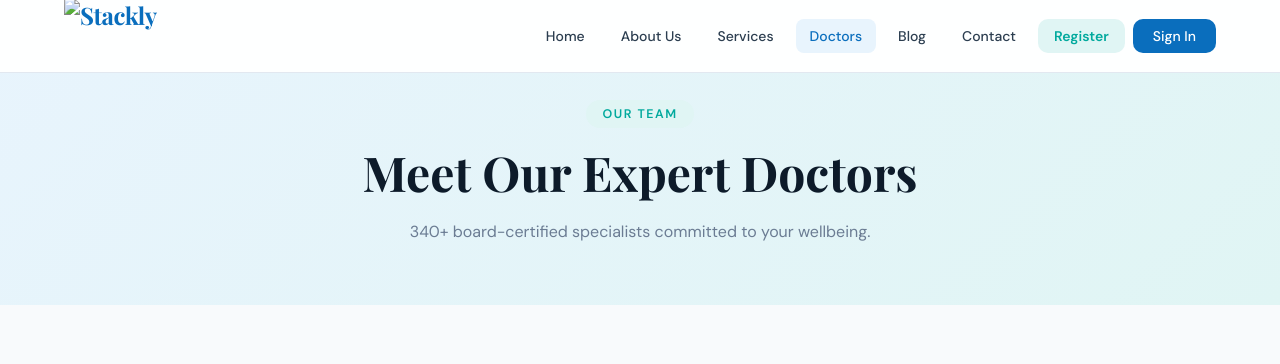
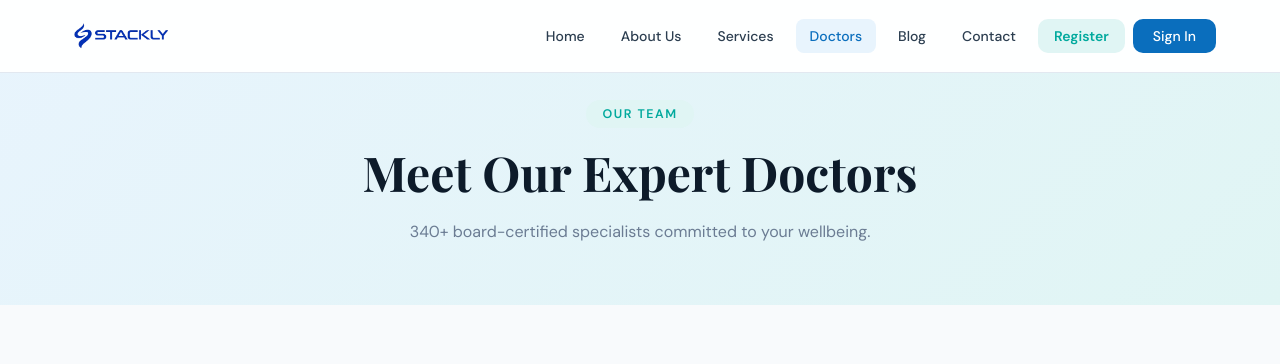
Before and after one commit to dineshsaripirala/Health-care25, a plain HTML site: page doctors.html in a window 1280 px wide. Shown: the top 364 px of the page. Drawn offline with nearby package versions, Linux system fonts and the light colour scheme.

Commit message:
Update doctors.html

```diff
--- a/doctors.html
+++ b/doctors.html
@@ -15,7 +15,7 @@
 <!-- NAV -->
 <nav id="mainNav">
   <div class="nav-inner">
-    <a class="nav-logo" href="index.html"><img src="images/stackly-logo.webp" alt="Stackly" class="nav-logo-img"></a>
+    <a class="nav-logo" href="index.html"><img src="stackly-logo.webp" alt="Stackly" class="nav-logo-img"></a>
     <div class="nav-links">
       <a href="index.html">Home</a>
       <a href="about.html">About Us</a>
```
